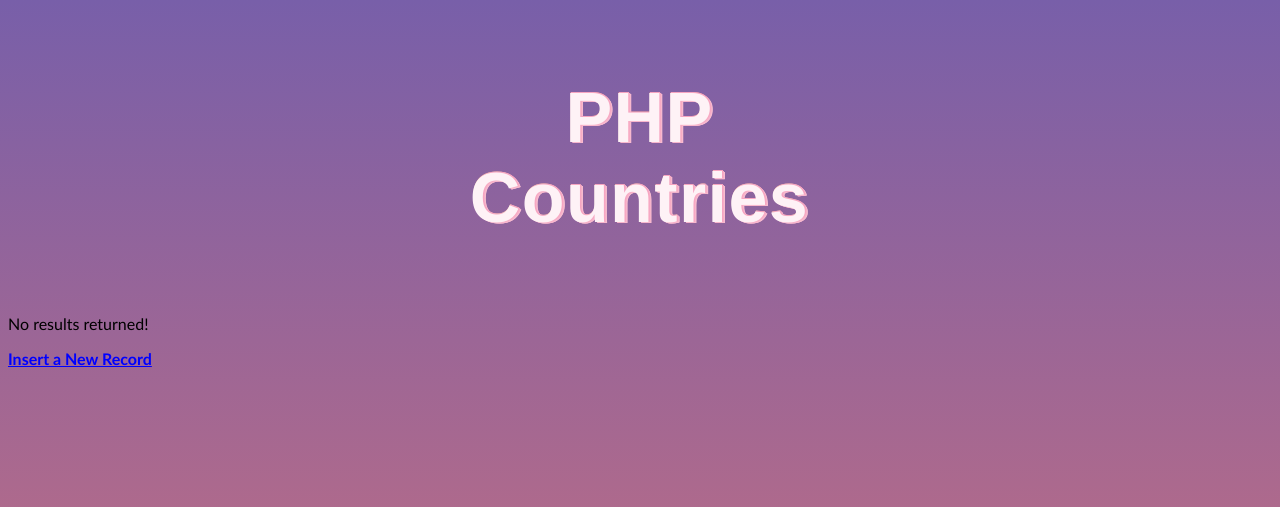
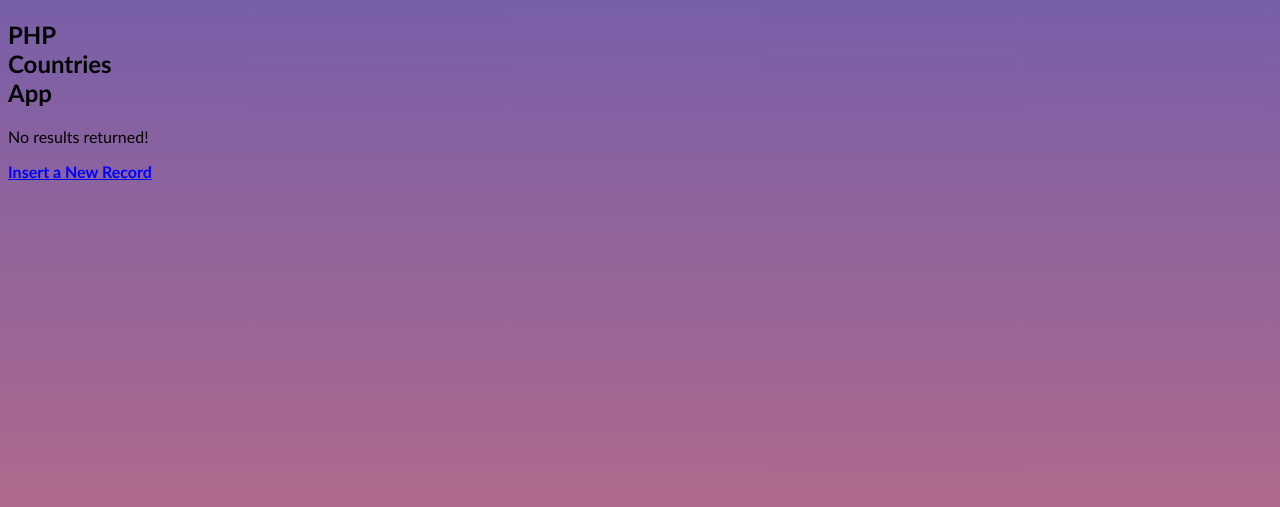
Before and after one commit to Al-1-0/PHP-Countries, a PHP site: page / in a window 1280 px wide. Shown: the top 507 px of the page. Run offline with PHP 8.4, Linux system fonts and the light colour scheme; data that the repository does not hold is empty.

Commit message:
Update index.php

```diff
--- a/index.php
+++ b/index.php
@@ -24,7 +24,7 @@
         </style>
     </head>
     <body>
-        <h1>PHP <br>Countries</h1>
+        <h2>PHP <br>Countries<br>App</h2>
         <?php
         require_once "login.php";
 
```
